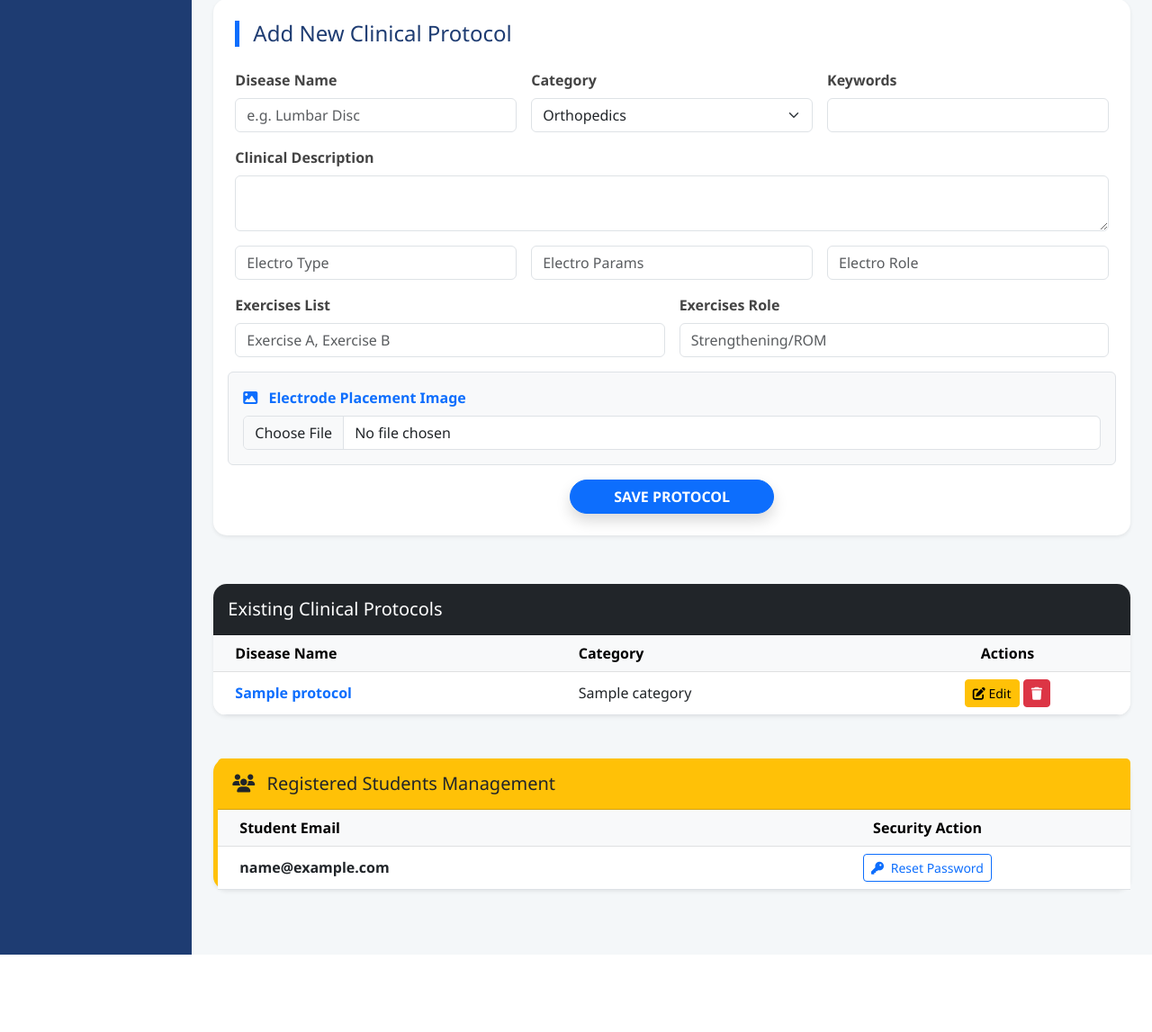
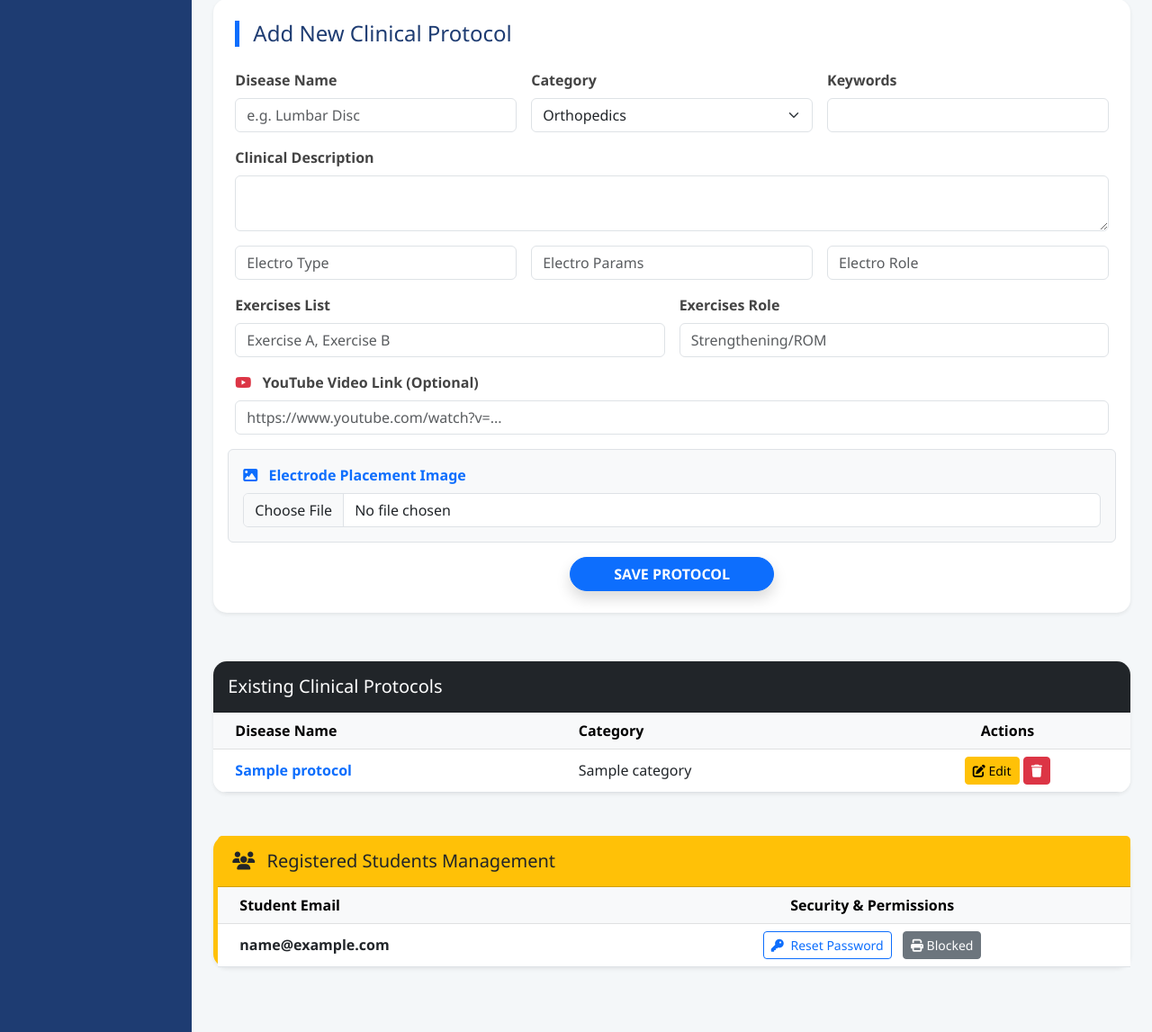
Before and after one commit to abohamza122025-a11y/PhysioExpert-Pro, a Python web app: template templates/admin.html in a window 1280 px wide. Shown: the part 257-1404 px from the top of the page at 90% size. Before the commit the page ends 1318 px from the top, so only its background shows below. Run offline with Jinja, Linux system fonts and the light colour scheme; the template is opened without the code that fills it: most values are stand-ins (such as "Sample title", 1, 10 or a date in 2020).

Commit message:
Update admin.html

```diff
--- a/templates/admin.html
+++ b/templates/admin.html
@@ -111,6 +111,11 @@
                                         <input type="text" name="exercises_role" class="form-control" placeholder="Strengthening/ROM">
                                     </div>
 
+                                    <div class="col-12">
+                                        <label class="form-label"><i class="fab fa-youtube text-danger me-2"></i> YouTube Video Link (Optional)</label>
+                                        <input type="text" name="video_link" class="form-control" placeholder="https://www.youtube.com/watch?v=...">
+                                    </div>
+
                                     <div class="col-12 bg-light p-3 rounded border">
                                         <label class="form-label fw-bold text-primary"><i class="fas fa-image me-2"></i> Electrode Placement Image</label>
                                         <input type="file" name="electrode_image" class="form-control" accept="image/*">
@@ -168,7 +173,7 @@
                                 <thead class="table-light text-center">
                                     <tr>
                                         <th class="text-start ps-4">Student Email</th>
-                                        <th>Security Action</th>
+                                        <th>Security & Permissions</th>
                                     </tr>
                                 </thead>
                                 <tbody>
@@ -180,6 +185,12 @@
                                                     onclick="let p = prompt('Enter new password for: {{ u.email }}'); if(p) window.location.href='/admin/reset-user-password/{{ u.email }}/' + p;">
                                                 <i class="fas fa-key me-1"></i> Reset Password
                                             </button>
+
+                                            <a href="/admin/toggle-print/{{ u.id }}"
+                                               class="btn btn-sm {{ 'btn-success' if u.can_print else 'btn-secondary' }} ms-2">
+                                                <i class="fas fa-print"></i>
+                                                {{ 'Allowed' if u.can_print else 'Blocked' }}
+                                            </a>
                                         </td>
                                     </tr>
                                     {% endfor %}
```
